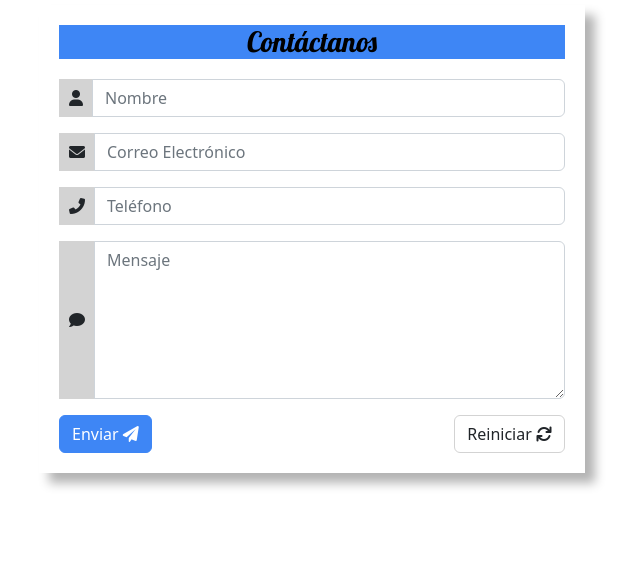
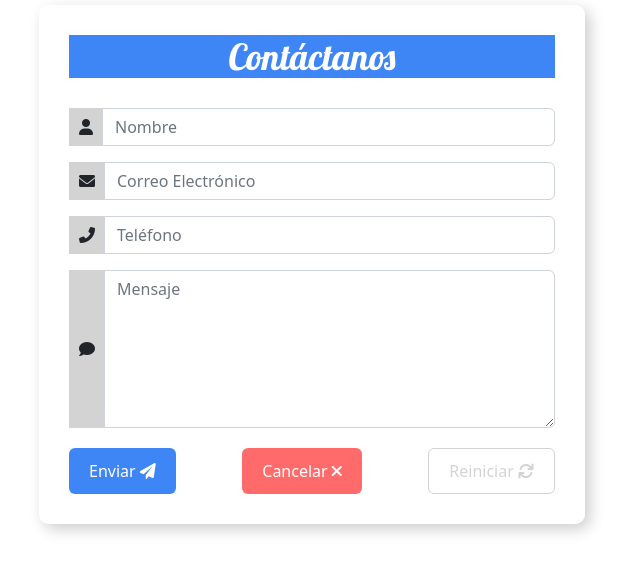
Before and after one commit to AcademicPrediction/AcademiaAngular, an Angular app: page /contact in a window 1280 px wide. Shown: the top 572 px of the page, without its empty margins (328-968 px from the left). Built offline with nearby package versions, Linux system fonts and the light colour scheme.

Commit message:
Actualizacion

```diff
--- a/src/app/pages/contact/contact.component.css
+++ b/src/app/pages/contact/contact.component.css
@@ -6,26 +6,28 @@ body, html {
   display: flex;
   justify-content: center;
   align-items: center;
+  background: linear-gradient(to right, #ff6b6b, #3E86F5);
 }
 
 h1 {
-  text-align:center;
-  font-size: 28px;
+  text-align: center;
+  font-size: 36px;
   font-family: 'Lobster', cursive;
-  margin-bottom: 20px; /* Espacio adicional debajo del título */
+  margin-bottom: 30px;
+  color: white;
 }
 
 .col-centered {
   float: none;
   margin: 0 auto;
-  padding-top:5px;
+  padding-top: 5px;
 }
 
 .panel {
-  -webkit-box-shadow: 10px 10px 10px rgba(0, 0, 0, 0.3);
-  -moz-box-shadow: 10px 10px 10px rgba(0, 0, 0, 0.3);
-  box-shadow: 10px 10px 10px rgba(0, 0, 0, 0.3);
-  padding: 20px;  /* Espacio extra alrededor de los inputs y los íconos */
+  border-radius: 10px;
+  box-shadow: 5px 5px 15px rgba(0, 0, 0, 0.2);
+  padding: 30px;
+  background-color: rgba(255, 255, 255, 0.9);
 }
 
 .panel-default > .panel-heading {
@@ -37,32 +39,59 @@ h1 {
   background-color: lightgray;
   display: flex;
   align-items: center;
-  padding: 0 10px;  /* Espacio extra alrededor de los íconos */
+  padding: 0 10px;
+}
+
+.has-error .form-control {
+    border-color: #a94442;
+}
+
+.text-danger {
+  color: red;
 }
 
 .custom-btn-send {
   background-color: #3E86F5;
-  border: 1px solid #3E86F5;
+  border: none;
   color: white;
+  padding: 10px 20px;
+  cursor: pointer;
+  transition: background-color 0.3s ease;
+}
+
+.custom-btn-send:hover {
+  background-color: #2b6ac1;
+}
+
+.custom-btn-cancel {
+  background-color: #ff6b6b;
+  border: none;
+  color: white;
+  padding: 10px 20px;
+  cursor: pointer;
+  transition: background-color 0.3s ease;
+}
+
+.custom-btn-cancel:hover {
+  background-color: #ff4f4f;
 }
 
 .custom-btn-reset {
-  background-color: white;
+  background-color: transparent;
   border: 1px solid lightgray;
+  color: lightgray;
+  padding: 10px 20px;
+  cursor: pointer;
+  transition: color 0.3s ease;
+}
+
+.custom-btn-reset:hover {
+  color: #3E86F5;
 }
 
 .btn-container {
   display: flex;
   justify-content: space-between;
+  margin-top: 20px;
 }
-
 /* demás estilos aquí */
-
-/* Puedes añadir estos estilos si quieres resaltar los errores */
-.has-error .form-control {
-    border-color: #a94442;
-  }
-
-  .text-danger {
-    color: red;
-  }
--- a/src/app/pages/contact/contact.component.html
+++ b/src/app/pages/contact/contact.component.html
@@ -28,7 +28,6 @@
               </div>
               <div *ngIf="phoneInvalid" class="text-danger">Por favor, ingrese exactamente 9 dígitos</div>
             </div>
-
             <div class="form-group" [class.has-error]="f.submitted && !InputMessage.valid">
               <div class="input-group">
                 <span class="input-group-addon"><i class="fas fa-comment"></i></span>
@@ -38,6 +37,7 @@
             </div>
             <div class="btn-container">
               <button type="submit" class="btn custom-btn-send">Enviar <i class="fas fa-send"></i></button>
+              <button type="button" class="btn custom-btn-cancel" routerLink="/login">Cancelar <i class="fas fa-times"></i></button>
               <button type="reset" class="btn custom-btn-reset">Reiniciar <i class="fas fa-refresh"></i></button>
             </div>
           </div>
```
Also changed, not shown: src/assets/background-login.webp. Lines whose indentation alone changed are shown as unchanged.
